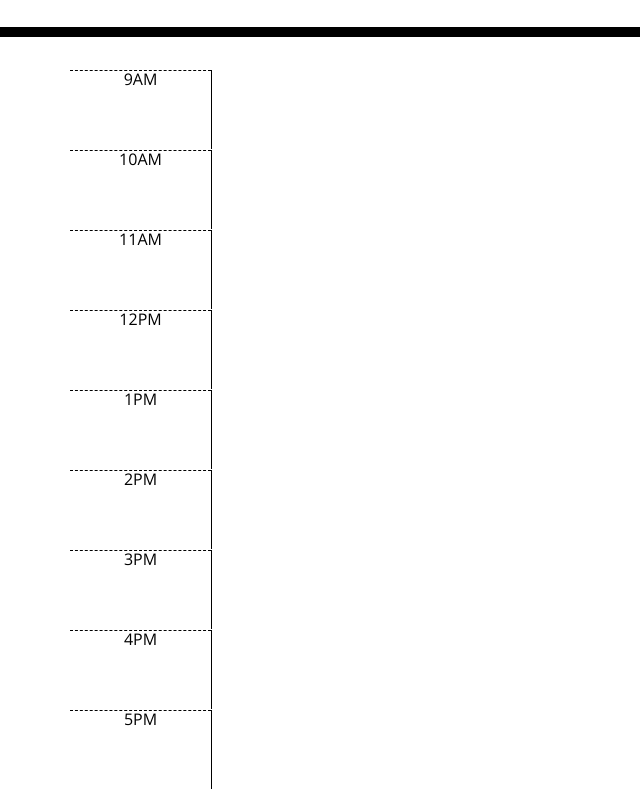
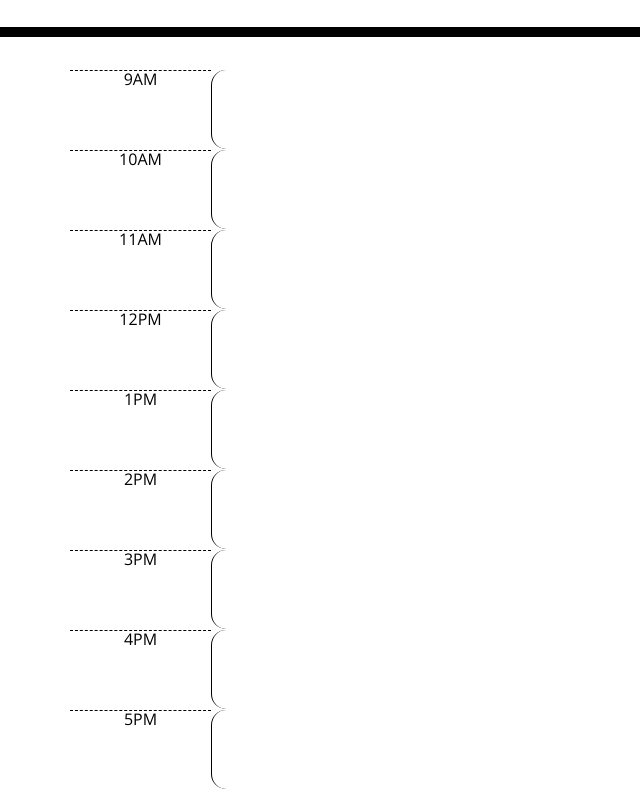
Before and after one commit to liaobrien/work-day-planner, a plain HTML site: page index.html in a window 1280 px wide. Shown: the part 267-1056 px from the top of the page, 0-640 px from the left. Drawn offline with nearby package versions, Linux system fonts and the light colour scheme.

Commit message:
finished adding classes to show style.css styles

```diff
--- a/assets/js/script.js
+++ b/assets/js/script.js
@@ -1,5 +1,14 @@
+
+
+
 var currentDay = moment().format("dddd MMMM Do");
 $("#currentDay").text(currentDay);
+
+var currentHour = moment().format("H");
+console.log(currentHour);
+
+
+
 
 // GIVEN I am using a daily planner to create a schedule
 // WHEN I open the planner
@@ -10,12 +19,14 @@ $("#currentDay").text(currentDay);
 
 // WHEN I view the timeblocks for that day
 // THEN each timeblock is color coded to indicate whether it is in the past, present, or future
+// need to compare current hour to the hour somehow designated in textarea?
 
 // WHEN I click into a timeblock
 // THEN I can enter an event
 
 // WHEN I click the save button for that timeblock
 // THEN the text for that event is saved in local storage
+// see event delegation for onclick for a specific class...
 
 // WHEN I refresh the page
 // THEN the saved events persist
--- a/index.html
+++ b/index.html
@@ -32,53 +32,48 @@
       <!-- first row -->
       <div class="row">
         <p class="hour col">9AM</p>
-        <textarea
-          name="event"
-          class="description col-9"
-          cols="30"
-          rows="3"
-        ></textarea>
+        <textarea name="event" class="time-block description col-9"></textarea>
         <button class="saveBtn col">Save</button>
         <!-- end of first row -->
       </div>
       <div class="row">
         <p class="hour col">10AM</p>
-        <textarea name="event" class="col-9" cols="30" rows="3"></textarea>
+        <textarea name="event" class="time-block col-9 description"></textarea>
         <button class="saveBtn col">Save</button>
       </div>
       <div class="row">
         <p class="hour col">11AM</p>
-        <textarea name="event" class="col-9" cols="30" rows="3"></textarea>
+        <textarea name="event" class="time-block col-9"></textarea>
         <button class="saveBtn col">Save</button>
       </div>
       <div class="row">
         <p class="hour col">12PM</p>
-        <textarea name="event" class="col-9" cols="30" rows="3"></textarea>
+        <textarea name="event" class="time-block col-9"></textarea>
         <button class="saveBtn col">Save</button>
       </div>
       <div class="row">
         <p class="hour col">1PM</p>
-        <textarea name="event" class="col-9" cols="30" rows="3"></textarea>
+        <textarea name="event" class="time-block col-9"></textarea>
         <button class="saveBtn col">Save</button>
       </div>
       <div class="row">
         <p class="hour col">2PM</p>
-        <textarea name="event" class="col-9" cols="30" rows="3"></textarea>
+        <textarea name="event" class="time-block col-9"></textarea>
         <button class="saveBtn col">Save</button>
       </div>
       <div class="row">
         <p class="hour col">3PM</p>
-        <textarea name="event" class="col-9" cols="30" rows="3"></textarea>
+        <textarea name="event" class="time-block col-9"></textarea>
         <button class="saveBtn col">Save</button>
       </div>
       <div class="row">
         <p class="hour col">4PM</p>
-        <textarea name="event" class="col-9" cols="30" rows="3"></textarea>
+        <textarea name="event" class="time-block col-9"></textarea>
         <button class="saveBtn col">Save</button>
       </div>
       <div class="row">
         <p class="hour col">5PM</p>
-        <textarea name="event" class="col-9" cols="30" rows="3"></textarea>
+        <textarea name="event" class="time-block col-9"></textarea>
         <button class="saveBtn col">Save</button>
       </div>
     </div>
```
